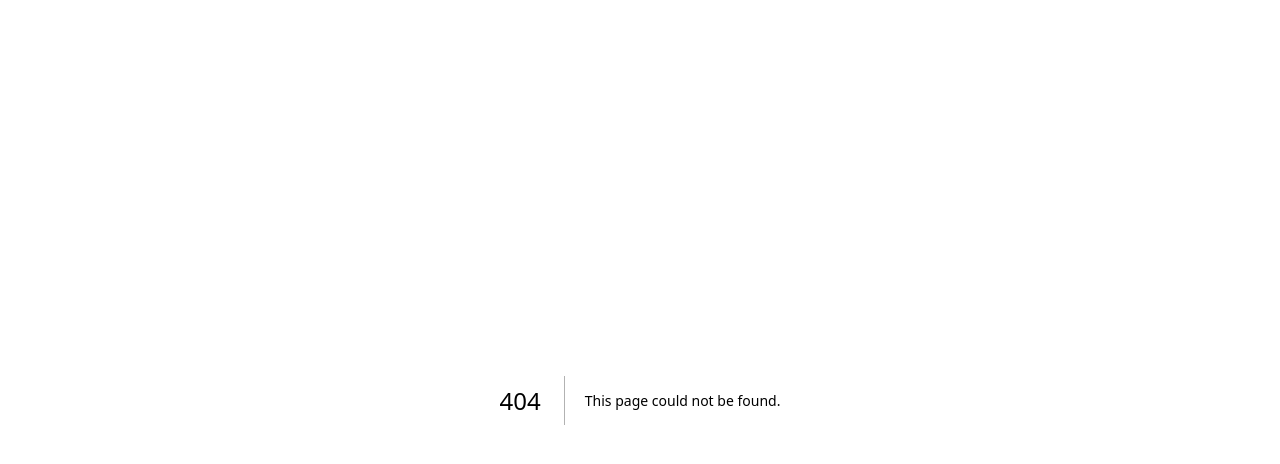
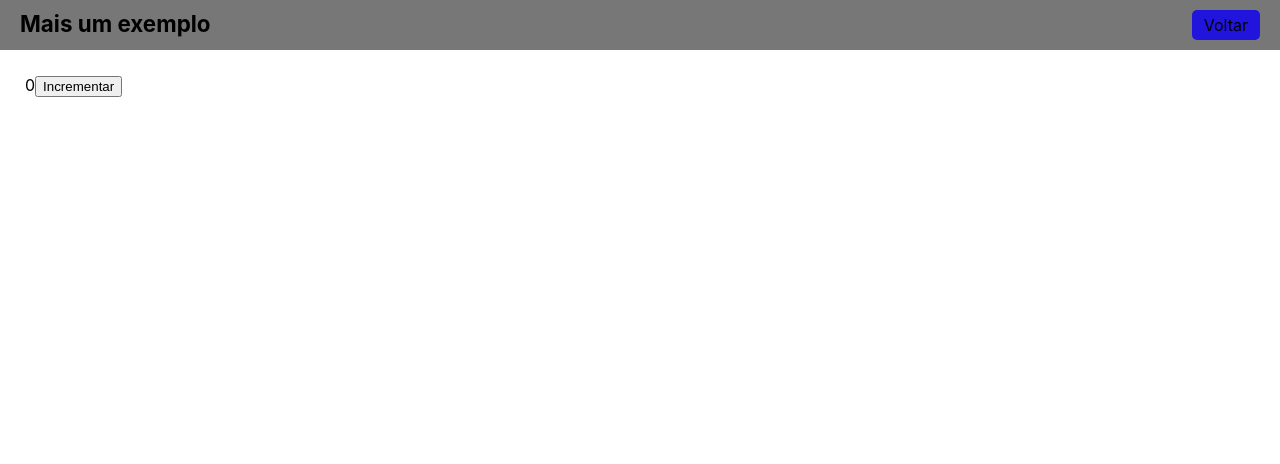
Before and after one commit to projetos-de-estudo-e-portfolio/nextjs, a Next.js app: page /estado in a window 1280 px wide. Before the commit this address had no page. Shown: the top 464 px of the page. Built offline with nearby package versions, Linux system fonts and the light colour scheme.

Commit message:
feat: dynamic navigation and api

```diff
--- /dev/null
+++ b/src/pages/api/clientes/index.ts
@@ -0,0 +1,22 @@
+import { NextApiRequest, NextApiResponse } from "next";
+
+export default function handler(
+  req: NextApiRequest,
+  res: NextApiResponse
+) {
+
+  if (req.method === "GET") {
+    handleGet(res)
+  } else {
+    res.status(405).send("")
+  }
+
+}
+
+function handleGet(res: NextApiResponse) {
+  res.status(200).json({
+    id: 3,
+    nome: "maria",
+    idade: 33
+  })
+}
--- a/src/pages/api/hello.ts
+++ b/src/pages/api/hello.ts
@@ -2,12 +2,16 @@
 import type { NextApiRequest, NextApiResponse } from 'next'
 
 type Data = {
-  name: string
+  name: string;
+  method: any;
 }
 
 export default function handler(
   req: NextApiRequest,
   res: NextApiResponse<Data>
 ) {
-  res.status(200).json({ name: 'John Doe' })
+  res.status(200).json({
+    name: 'John Doe',
+    method: req.method
+  })
 }
--- /dev/null
+++ b/src/pages/estado.tsx
@@ -0,0 +1,21 @@
+import { useState } from "react"
+import Layout from "../components/Layout"
+
+export default function Estado() {
+  const [numero, setNumero] = useState(0)
+
+  function incrementa(){
+    setNumero(numero + 1)
+  }
+
+  return(
+    <Layout>
+      <span>
+        {numero}
+      </span>
+      <button onClick={incrementa}>
+        Incrementar
+      </button>
+    </Layout>
+  )
+}
--- a/src/pages/index.tsx
+++ b/src/pages/index.tsx
@@ -1,5 +1,5 @@
-import Link from "next/link"
 import Navegador from "../components/Navegador"
+import { useRouter } from 'next/router'
 
 export default function Inicio() {
   return (
@@ -13,6 +13,8 @@ export default function Inicio() {
       <Navegador destino="/estiloso" nome="Estiloso"/>
       <Navegador destino="/exemplo" nome="Exemplo" cor="darkviolet"/>
       <Navegador destino="/jsx" nome="JSX" cor="crimson"/>
+      <Navegador destino="/clientes/123" nome="Nav Dinamica" cor="green"/>
+      <Navegador destino="/estado" nome="Estado" cor="pink"/>
     </div>
   )
 }
```
Also changed, not shown: src/pages/clientes/[codigo].tsx (added, +11 -0 lines).
